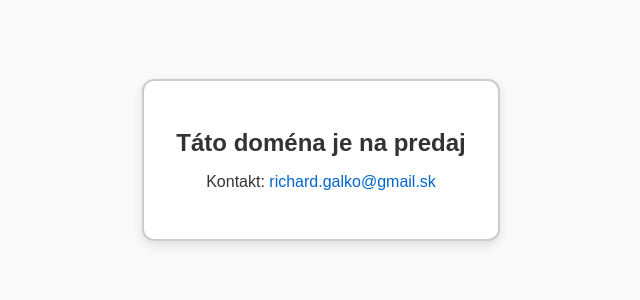
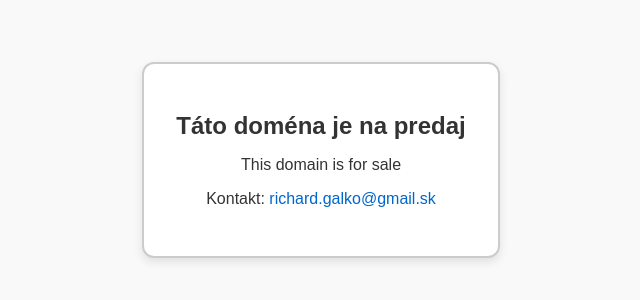
Before and after one commit to RichardGalko/skrucanica-sk, a plain HTML site: page index.html in a window 1280 px wide. Shown: the part 240-540 px from the top of the page, without its empty margins (319-959 px from the left). Drawn offline with Linux system fonts and the light colour scheme.

Commit message:
Update index.html

```diff
--- a/index.html
+++ b/index.html
@@ -38,6 +38,7 @@
 <body>
   <div class="box">
     <h1>Táto doména je na predaj</h1>
+ <p>This domain is for sale</p>
     <p>Kontakt: <a href="mailto:richard.galko@gmail.sk">richard.galko@gmail.sk</a></p>
   </div>
 </body>
```
